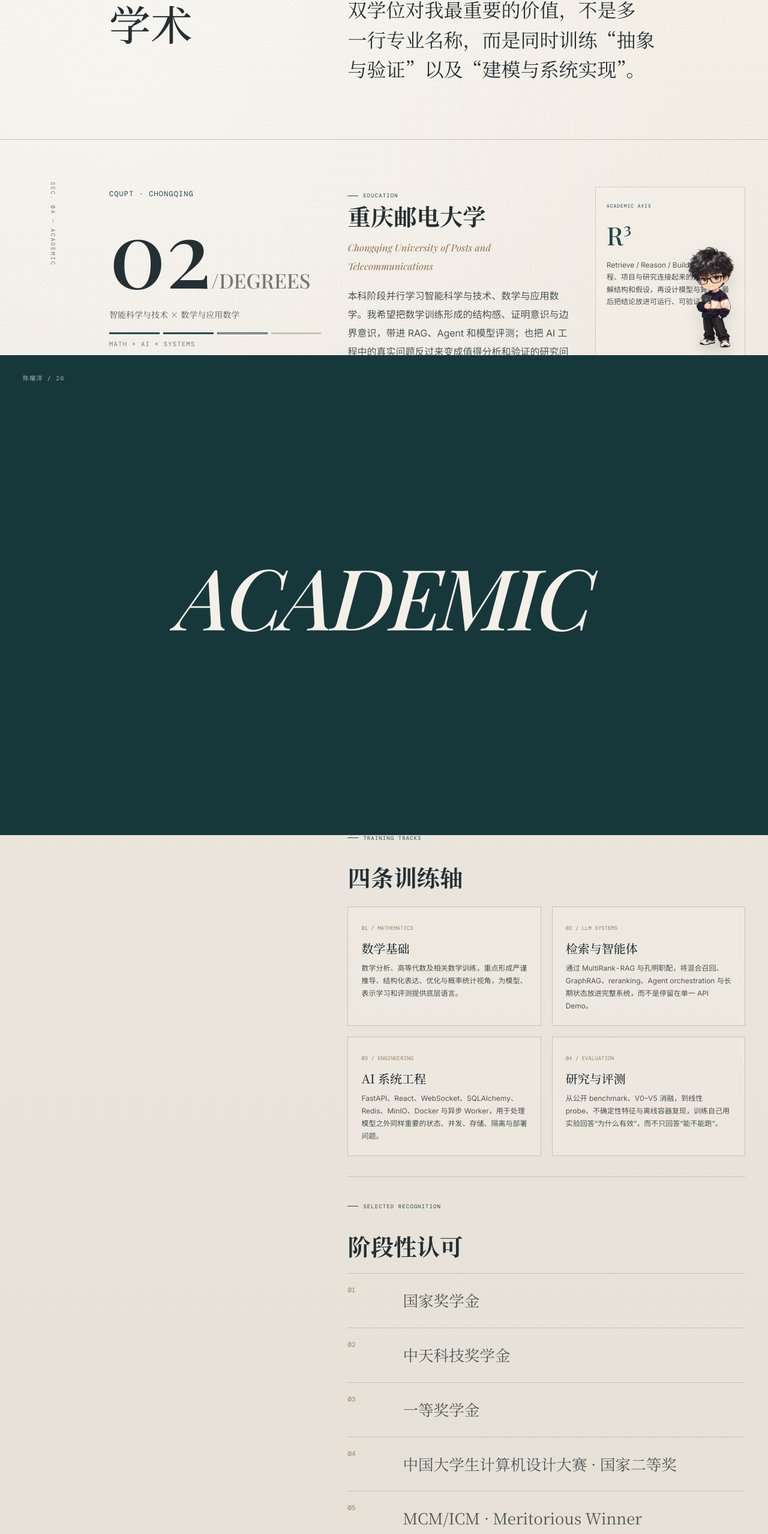
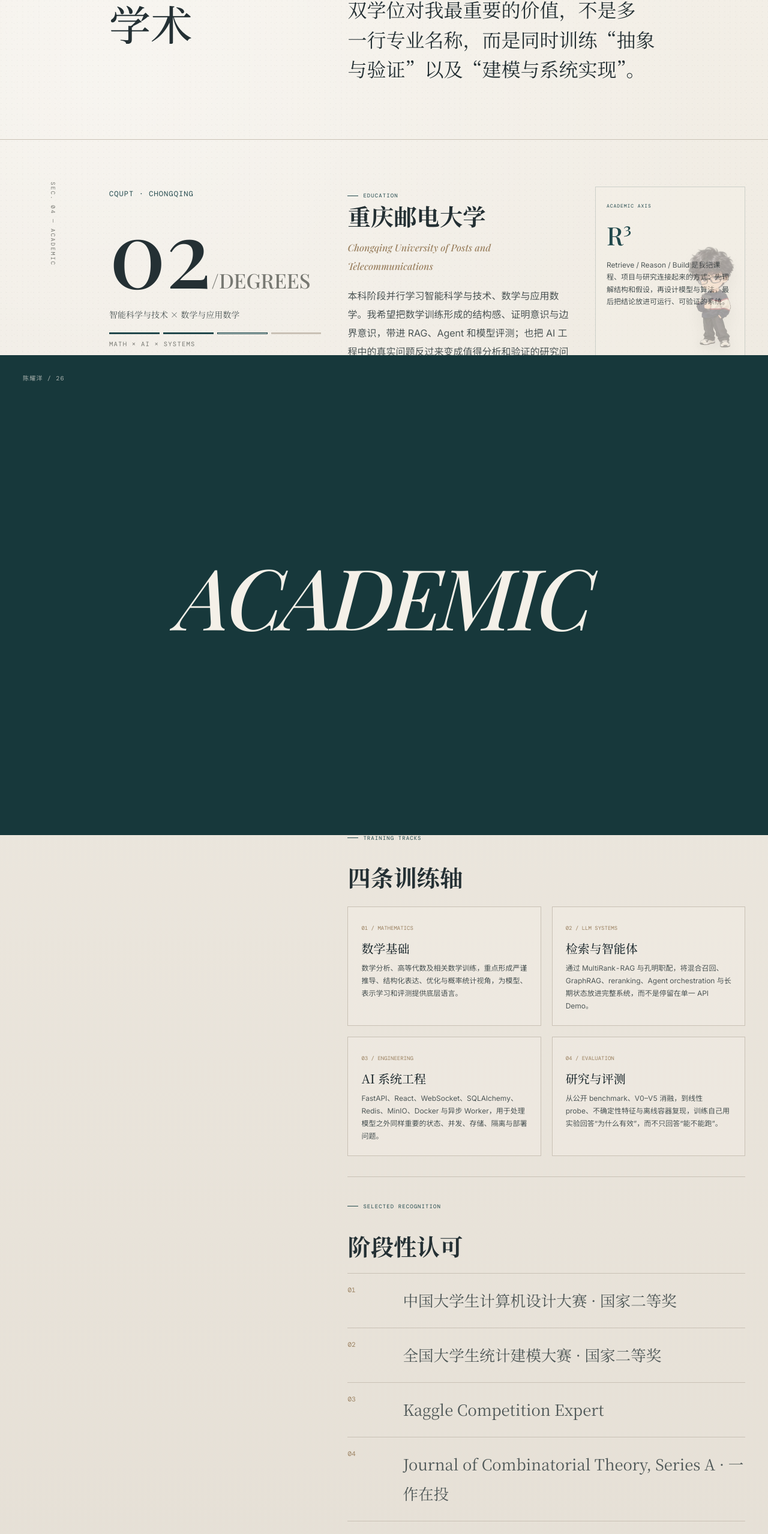
Before and after one commit to luxury221/Personal-Web_CYY, a plain HTML site: page education.html in a window 1280 px wide. Shown: the part 208-2765 px from the top of the page at 60% size. Drawn offline with Linux system fonts and the light colour scheme.

Commit message:
content: rework education selected-recognition list; fix dodged-pet opacity
- 阶段性认可 now leads with verifiable results instead of scholarships:
  computing contest national 2nd, statistical modeling national 2nd, Kaggle
  Competition Expert, and two manuscripts under review (JCT Series A first
  author, Applied Mathematics Letters second author); MCM/ICM and the three
  scholarship rows removed
- regenerate CJK subsets (+1 char) and version font URLs for cache busting
- fix pet auto-dodge: .is-dodged opacity was overridden by the runtime-
  injected pet.css (.is-ready wins at equal specificity) — double the class
  so the step-back translucency actually applies

```diff
--- a/assets/fonts/fonts.css
+++ b/assets/fonts/fonts.css
@@ -60,7 +60,7 @@
   font-style: normal;
   font-weight: 100 900;
   font-display: swap;
-  src: url("NotoSansSC-subset.woff2") format("woff2");
+  src: url("NotoSansSC-subset.woff2?v=20260906") format("woff2");
 }
 
 @font-face {
@@ -68,5 +68,5 @@
   font-style: normal;
   font-weight: 200 900;
   font-display: swap;
-  src: url("NotoSerifSC-subset.woff2") format("woff2");
+  src: url("NotoSerifSC-subset.woff2?v=20260906") format("woff2");
 }
--- a/education.html
+++ b/education.html
@@ -16,7 +16,7 @@
   <meta name="twitter:card" content="summary_large_image" />
   <meta name="twitter:image" content="https://luxury221.github.io/Personal-Web_CYY/assets/og-card.jpg" />
   <title>Academic · Yaoyang Chen</title>
-  <link rel="stylesheet" href="assets/fonts/fonts.css" />
+  <link rel="stylesheet" href="assets/fonts/fonts.css?v=20260906" />
   <noscript></noscript>
   <link rel="stylesheet" href="styles.css" />
   <link rel="stylesheet" href="styles-ai.css?v=20260906.3" />
@@ -95,11 +95,11 @@
           <span class="system-label">SELECTED RECOGNITION</span>
           <h2 data-zh="阶段性认可" data-en="Selected Recognition">阶段性认可</h2>
           <div class="course-list">
-            <div><span>01</span><p data-zh="国家奖学金" data-en="National Scholarship">国家奖学金</p></div>
-            <div><span>02</span><p data-zh="中天科技奖学金" data-en="ZTT Scholarship">中天科技奖学金</p></div>
-            <div><span>03</span><p data-zh="一等奖学金" data-en="First-Class Academic Scholarship">一等奖学金</p></div>
-            <div><span>04</span><p data-zh="中国大学生计算机设计大赛 · 国家二等奖" data-en="Chinese Collegiate Computing Competition · National Second Prize">中国大学生计算机设计大赛 · 国家二等奖</p></div>
-            <div><span>05</span><p data-zh="MCM/ICM · Meritorious Winner" data-en="MCM/ICM · Meritorious Winner">MCM/ICM · Meritorious Winner</p></div>
+            <div><span>01</span><p data-zh="中国大学生计算机设计大赛 · 国家二等奖" data-en="China Collegiate Computing Contest · National 2nd Prize">中国大学生计算机设计大赛 · 国家二等奖</p></div>
+            <div><span>02</span><p data-zh="全国大学生统计建模大赛 · 国家二等奖" data-en="National Statistical Modeling Contest · National 2nd Prize">全国大学生统计建模大赛 · 国家二等奖</p></div>
+            <div><span>03</span><p data-zh="Kaggle Competition Expert" data-en="Kaggle Competition Expert">Kaggle Competition Expert</p></div>
+            <div><span>04</span><p data-zh="Journal of Combinatorial Theory, Series A · 一作在投" data-en="Journal of Combinatorial Theory, Series A · First author, under review">Journal of Combinatorial Theory, Series A · 一作在投</p></div>
+            <div><span>05</span><p data-zh="Applied Mathematics Letters · 二作在投" data-en="Applied Mathematics Letters · Second author, under review">Applied Mathematics Letters · 二作在投</p></div>
           </div>
         </article>
       </div>
--- a/styles-ai.css
+++ b/styles-ai.css
@@ -1885,4 +1885,6 @@ body.showcase-modal-open { overflow: hidden; }
 .cys-pet-root.is-auto-move {
   transition: top .55s cubic-bezier(.22, .61, .36, 1), opacity .32s ease, filter .3s ease;
 }
-.cys-pet-root.is-dodged { opacity: .38; }
+/* doubled class: pet.css is runtime-injected after this file, so .is-ready(opacity:1)
+   would otherwise win the cascade at equal specificity */
+.cys-pet-root.cys-pet-root.is-dodged { opacity: .38; }
```
Also changed, not shown: competitions.html (+1 -1 lines), contact.html (+1 -1 lines), experience.html (+1 -1 lines), focus.html (+1 -1 lines), index.html (+1 -1 lines), profile.html (+1 -1 lines), tools/font-chars.txt (+1 -1 lines), assets/fonts/NotoSansSC-subset.woff2, assets/fonts/NotoSerifSC-subset.woff2.
